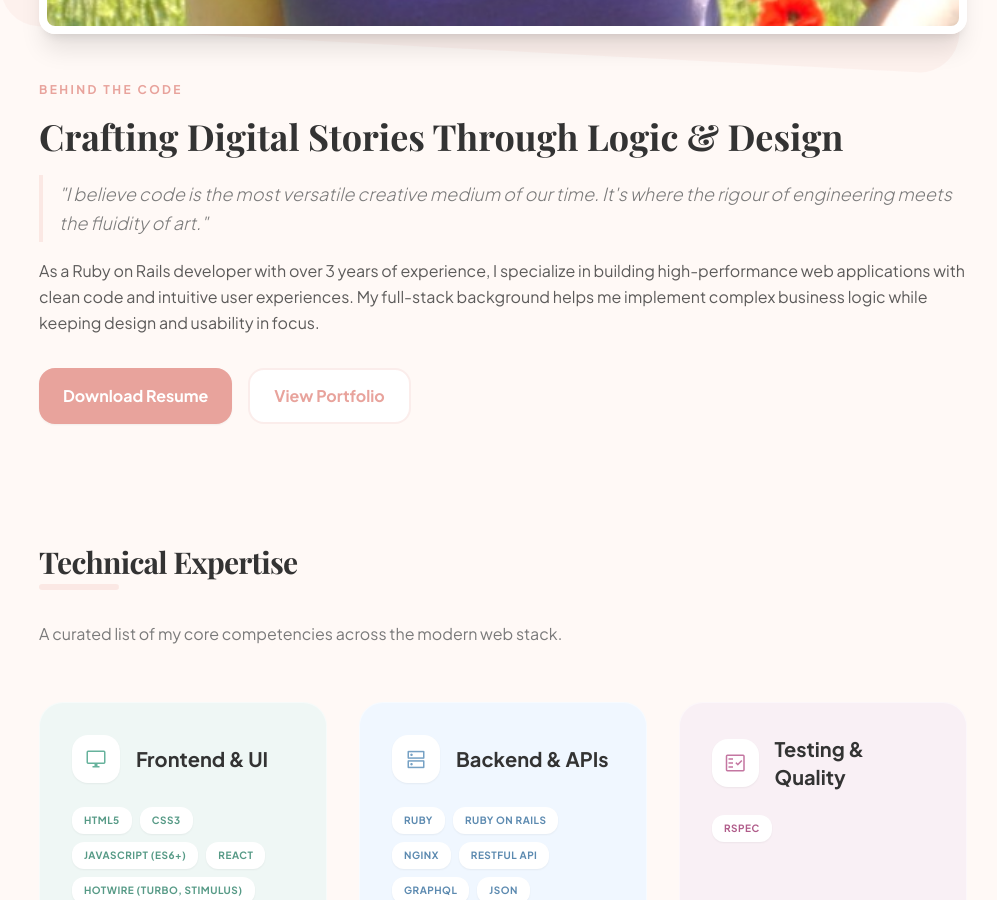
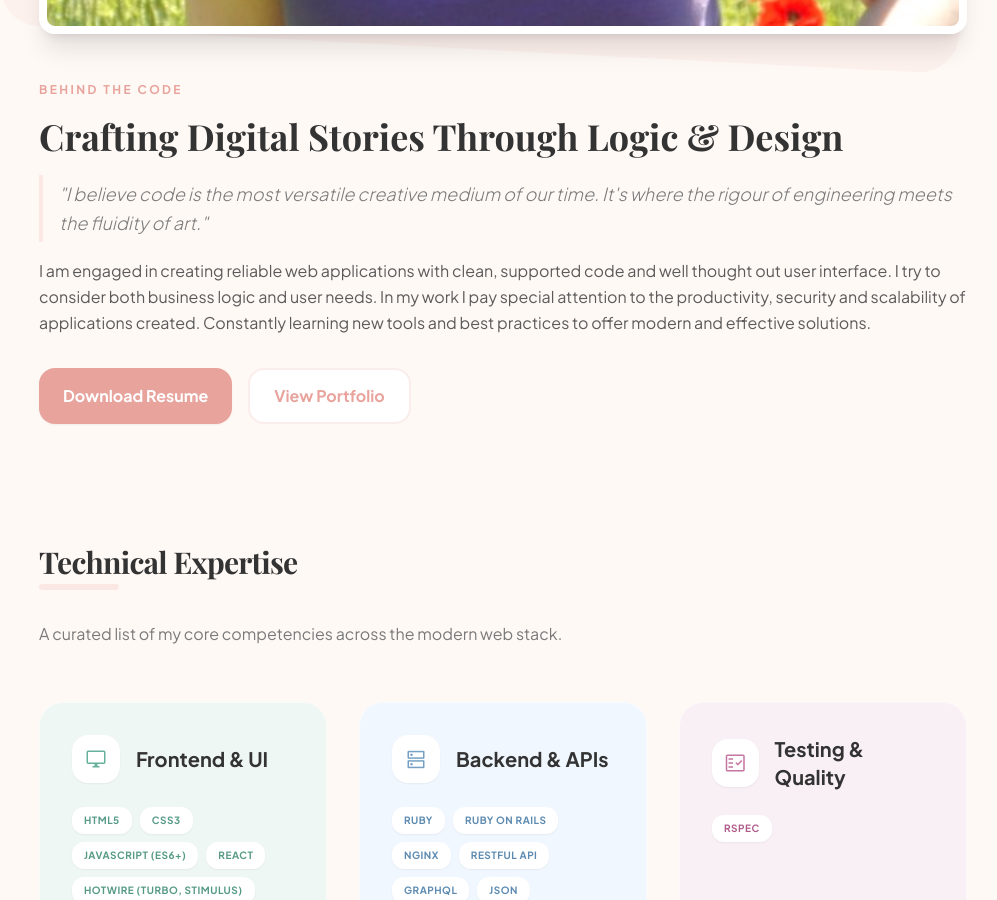
Before and after one commit to GlotNataliya/GlotNataliya.github.io, a Jekyll site: the page built from index.html, in a window 1280 px wide and 900 px high, scrolled down 1099 px. Shown: the whole window, without its empty margins (137-1134 px from the left). Built offline with Jekyll 4.4.1, drawn with Linux system fonts in a browser that asks for light colours; nearby versions of some CDN libraries; some web fonts are replaced.

Commit message:
Change about me phrase

```diff
--- a/_layouts/default.html
+++ b/_layouts/default.html
@@ -2,7 +2,7 @@
 <head>
   <meta charset="utf-8"/>
   <meta content="width=device-width, initial-scale=1.0" name="viewport"/>
-  <title>Contact Me | Web Developer Portfolio</title>
+  <title>Ruby on Rails | Web Developer</title>
   <script src="https://cdn.tailwindcss.com?plugins=forms,container-queries"></script>
   <link href="https://fonts.googleapis.com/css2?family=Playfair+Display:ital,wght@0,400..900;1,400..900&amp;family=Plus+Jakarta+Sans:wght@200..800&amp;display=swap" rel="stylesheet"/>
   <link href="https://fonts.googleapis.com/css2?family=Material+Symbols+Outlined:wght,FILL@100..700,0..1&amp;display=swap" rel="stylesheet"/>
--- a/contact/index.html
+++ b/contact/index.html
@@ -12,9 +12,7 @@ title: Contact
             Let's create something beautiful together
           </h2>
           <p class="text-gray-600 text-lg leading-relaxed max-w-md">
-            I specialize in building digital experiences that blend
-            functionality with delicate design. Send me a message, and I'll get
-            back to you within 24 hours.
+            Send me a message, and I'll get back to you within 24 hours.
           </p>
         </div>
         <div class="space-y-6 pt-4 relative">
--- a/index.html
+++ b/index.html
@@ -33,9 +33,10 @@ title: Home
                     fluidity of art."
                   </p>
                   <p class="text-charcoal/80 text-base font-normal leading-relaxed">
-                    As a Ruby on Rails developer with over 3 years of experience, I specialize in building high-performance web applications
-                    with clean code and intuitive user experiences. My full-stack background helps me implement complex business logic
-                    while keeping design and usability in focus.
+                    I am engaged in creating reliable web applications with clean, supported code and well thought out user interface.
+                    I try to consider both business logic and user needs. In my work I pay special attention to the productivity,
+                    security and scalability of applications created. Constantly learning new tools and best practices to offer modern and
+                    effective solutions.
                   </p>
                 </div>
                 <div class="flex flex-wrap gap-4">
```
